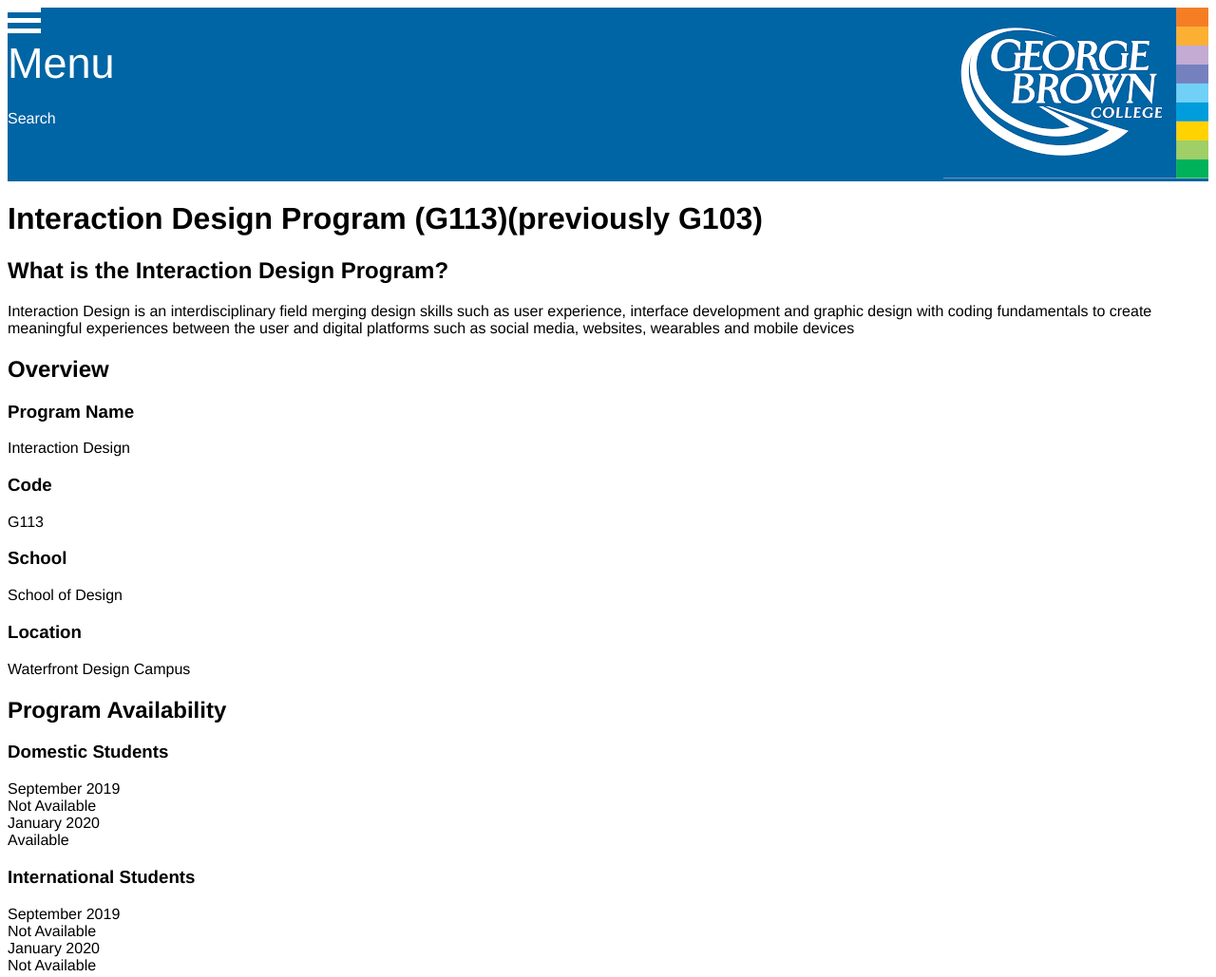
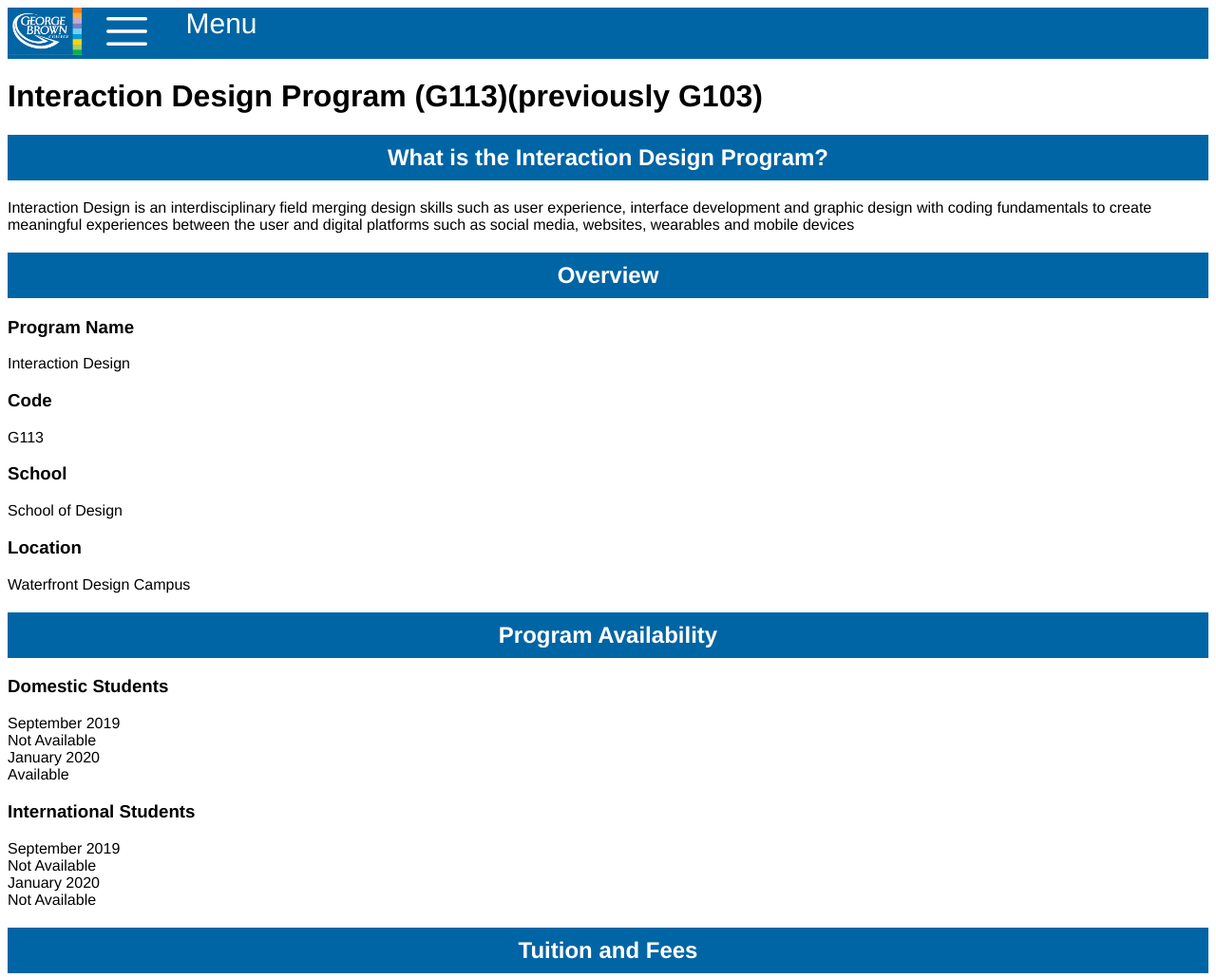
Before and after one commit to idd-jjam/interaction-design-assignment-one, a plain HTML site: page index.html in a window 1280 px wide. Shown: the top 1029 px of the page at 95% size. Drawn offline with Linux system fonts and the light colour scheme.

Commit message:
progress

```diff
--- a/css/index.css
+++ b/css/index.css
@@ -3,25 +3,31 @@ body {
 }
 header{
     background-color:#0065a4;
-
+    display: grid;
+    grid-template-columns: 93.75px 93.75px 93.75px 93.75px;}
+.ham{
+    height:30px;
+    padding: 10px;
 }
 .logo{
-    float: right;
+    height: 50px;
+    grid-row:1/3;
 }
-.hm{
-    width: 35px;
-    height: 5px;
-    background-color:white;
-    margin: 6px 0;
-    text-align: center;
-  }
 .menu{
     color: white;
-    height: 75px;
-    font-size: 45px;
     font-weight: 100;
+    font-size: 30px;
+    text-align: left;
 }
 .search{
     color: white;
-    height: 75px;
 }
+.line{
+    border: 100px #0065a4;
+}
+h2{
+    background-color: #0065a4;
+    color: white;
+    text-align: center;
+    padding: 10px;
+}
--- a/index.html
+++ b/index.html
@@ -8,14 +8,11 @@
     	<body>
 			<header>
 				<a href="https://www.georgebrown.ca/"><img src="img/gbc-logo.png" alt="George Brown Logo" class="logo"></a>
-				<div class="hm"></div>
-				<div class="hm"></div>
-				<div class="hm"></div>
+				<img src="img/menu.png" alt="hamburger menu" class="ham">
 				<div class="menu">Menu</div>
-				<div class="search">Search</div>
 			</header>
 			<main>
-				<H1>Interaction Design Program (G113)(previously G103)</H1>
+				<h1>Interaction Design Program (G113)(previously G103)</h1>
 				<h2>What is the Interaction Design Program?</h2>
 					<p>Interaction Design is an interdisciplinary field merging design skills such as user experience, interface development and graphic design with coding fundamentals to create meaningful experiences between the user and digital platforms such as social media, websites, wearables and mobile devices</p>
 				<h2>Overview</h2>
```
Also changed, not shown: img/menu.png (added).
